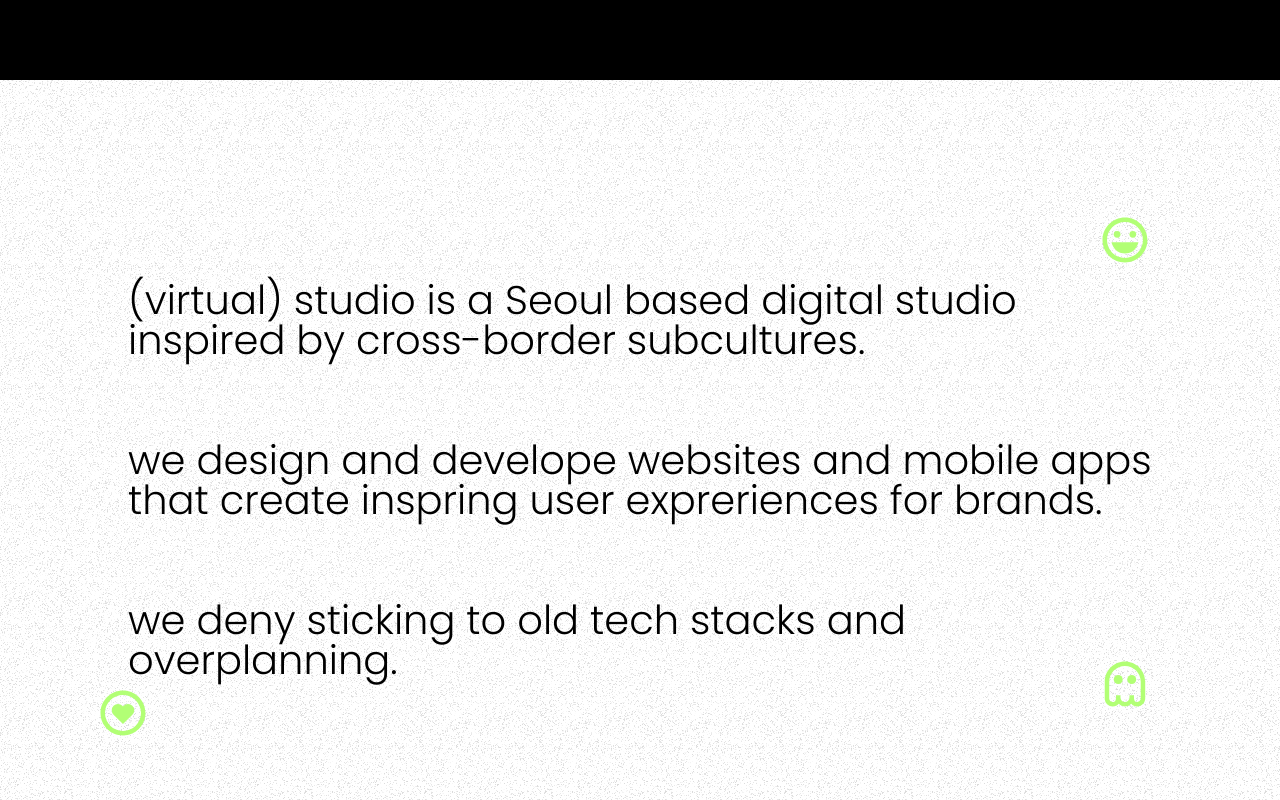
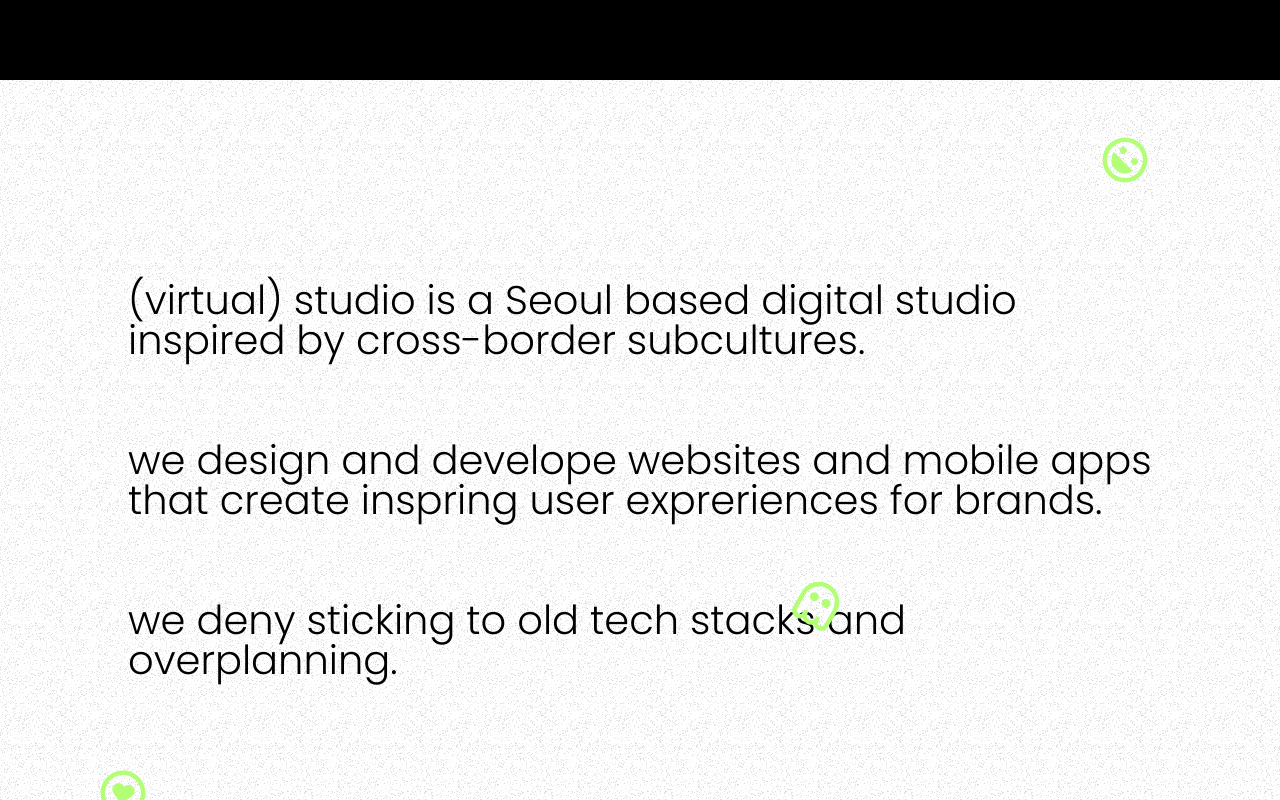
Before and after one commit to haileychoi15/digital-studio, a React (Create React App) app: page / in a window 1280 px wide. Shown: the part 720-1520 px from the top of the page. Built offline with nearby package versions, Linux system fonts and the light colour scheme.

Commit message:
icon parallax transform

```diff
--- a/src/components/LandingSection.js
+++ b/src/components/LandingSection.js
@@ -131,9 +131,9 @@ function LandingSection() {
                     {descriptionList.map((description, index) =>
                         <Description key={index}>{description}</Description>
                     )}
-                    <StampIcon type="happy" color="secondary" iconStyle={{ top: "-4.2rem", right: "0", transform: "rotate(-45deg)" }} />
-                    <StampIcon type="heart" color="secondary" iconStyle={{ bottom: "-4.3rem", left: "-2rem", transform: "rotate(10deg)" }} />
-                    <StampIcon type="ghost" color="secondary" iconStyle={{ bottom: "-2.5rem", right: "0", transform: "rotate(30deg)" }} />
+                    <StampIcon type="happy" color="secondary" positions={{ top: "-9.2rem", right: "0" }} />
+                    <StampIcon type="heart" color="secondary" positions={{ bottom: "-9.3rem", left: "-2rem" }} />
+                    <StampIcon type="ghost" color="secondary" positions={{ bottom: "10%", right: "30%" }} />
                 </Content>
                 <DustBackground />
             </ContentGroup>
--- a/src/components/effects/StampIcon.js
+++ b/src/components/effects/StampIcon.js
@@ -9,49 +9,47 @@ const Icon = styled.div`
     left: unset;
     border-radius: 50%;
     font-size: 3.373rem;
-    z-index: 0;
 
     ${({ theme, color }) => css`
         color: ${theme.palette[color]};
     `};
 `;
 
-function StampIcon({ type, color, iconStyle }) {
+function StampIcon({ type, color, positions }) {
 
     const [offsetY, setOffsetY] = useState(0);
 
     const handleScroll = () => {
-        const y = window.pageYOffset;
-        setOffsetY(y);
+        setOffsetY(window.pageYOffset);
     }
 
     useEventListener(window, 'scroll', handleScroll);
 
     if (type === 'smile') {
         return (
-            <Icon color={color} style={{...iconStyle, transform: `translate(0, ${offsetY * 0.1}px)`}}>
-                <BiSmile />
+            <Icon color={color} style={{ ...positions, transform: `translate(0, ${offsetY * 0.05}px)`}}>
+                <BiSmile style={{ transform: "rotate(0)" }} />
             </Icon>
         )
     }
     else if (type === 'heart') {
         return (
-            <Icon color={color} style={{...iconStyle, transform: `translate(0, ${offsetY * -0.2}px)`}}>
-                <BiHeartCircle />
+            <Icon color={color} style={{...positions, transform: `translate(0, ${offsetY * -0.1}px)`}}>
+                <BiHeartCircle style={{ transform: "rotate(10deg)" }} />
             </Icon>
         )
     }
     else if (type === 'ghost') {
         return (
-            <Icon color={color} style={{...iconStyle, transform: `translate(0, ${offsetY * -0.1}px)`}}>
-                <BiGhost />
+            <Icon color={color} style={{...positions, transform: `translate(0, ${offsetY * -0.05}px)`}}>
+                <BiGhost style={{ transform: "rotate(30deg)" }} />
             </Icon>
         )
     }
     else if (type === 'happy') {
         return (
-            <Icon color={color} style={{...iconStyle, transform: `translate(0, ${offsetY * 0.2}px)`}}>
-                <BiHappyAlt />
+            <Icon color={color} style={{...positions, transform: `translate(0, ${offsetY * 0.1}px)`}}>
+                <BiHappyAlt style={{ transform: "rotate(45deg)" }} />
             </Icon>
         )
     }
--- a/src/views/Landing.js
+++ b/src/views/Landing.js
@@ -173,14 +173,14 @@ function Landing() {
                     )}
                     {mobile ?
                         <>
-                            <StampIcon type="smile" color="primary" iconStyle={{ top: "10rem", left: "0", transform: "rotate(-45deg)" }} />
-                            <StampIcon type="heart" color="primary" iconStyle={{ bottom: "5rem", left: "15rem", transform: "rotate(10deg)" }} />
-                            <StampIcon type="ghost" color="primary" iconStyle={{ top: "6rem", right: "1rem", transform: "rotate(30deg)" }} />
+                            <StampIcon type="smile" color="primary" positions={{ top: "10%", left: "0", }} />
+                            <StampIcon type="heart" color="primary" positions={{ bottom: "-40%", left: "15rem" }} />
+                            <StampIcon type="ghost" color="primary" positions={{ top: "60%", right: "1rem" }} />
                         </> :
                         <>
-                            <StampIcon type="smile" color="primary" iconStyle={{ top: "18rem", left: "22.2%", transform: "rotate(15deg)" }} />
-                            <StampIcon type="heart" color="primary" iconStyle={{ bottom: "3rem", left: "50%", transform: "rotate(10deg)" }} />
-                            <StampIcon type="ghost" color="primary" iconStyle={{ top: "12.5rem", right: "25%", transform: "rotate(50deg)" }} />
+                            <StampIcon type="smile" color="primary" positions={{ top: "18rem", left: "22.2%" }} />
+                            <StampIcon type="heart" color="primary" positions={{ bottom: "-50%", left: "50%" }} />
+                            <StampIcon type="ghost" color="primary" positions={{ top: "65%", right: "25%" }} />
                         </>
                     }
             </BasicSection>
```
